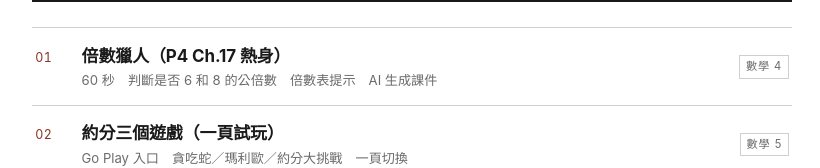
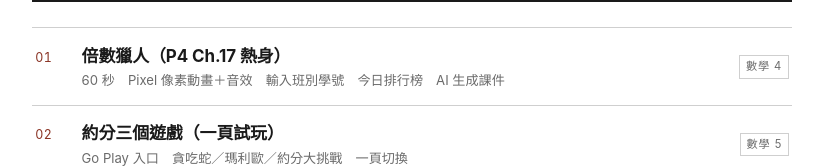
Before and after one commit to astomwong852/class, a plain HTML site: page index.html in a window 1280 px wide. Shown: the part 130-298 px from the top of the page, without its empty margins (228-1048 px from the left). Drawn offline with Linux system fonts and the light colour scheme.

Commit message:
hub：倍數獵人說明更新（Pixel＋音效＋排行榜）

```diff
--- a/index.html
+++ b/index.html
@@ -84,7 +84,7 @@
    file 放喺同一個資料夾，push 上去就生效。
    ============================================================ */
 const ACTIVITIES = [
-  { title: "倍數獵人（P4 Ch.17 熱身）", desc: "60 秒　判斷是否 6 和 8 的公倍數　倍數表提示　AI 生成課件", file: "multiple-hunter-p4.html", tag: "數學 4" },
+  { title: "倍數獵人（P4 Ch.17 熱身）", desc: "60 秒　Pixel 像素動畫＋音效　輸入班別學號　今日排行榜　AI 生成課件", file: "multiple-hunter-p4.html", tag: "數學 4" },
   { title: "約分三個遊戲（一頁試玩）", desc: "Go Play 入口　貪吃蛇／瑪利歐／約分大挑戰　一頁切換", file: "fraction-three-games.html", tag: "數學 5" },
   { title: "貪吃蛇約分（小五 5N1）", desc: "10 題　3 種難度（蛇速／倒數）　3 條命　老師可換題庫", file: "snake-fraction-p5.html", tag: "數學 5" },
   { title: "小五數學　約分大挑戰", desc: "輸入分子分母　12 題　1–3 級難度（5N1 擴分和約分）", file: "fraction-p5-quiz.html", tag: "數學 5" },
```
